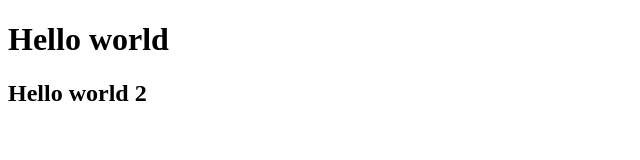
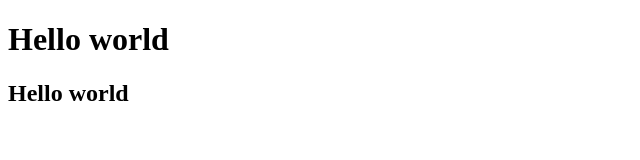
Before and after one commit to maihoc86/projectdau, a plain HTML site: page index.html in a window 1280 px wide. Shown: the full height of the page, 0-640 px from the left. Drawn offline with Linux system fonts and the light colour scheme.

Commit message:
thu hai change

```diff
--- a/index.html
+++ b/index.html
@@ -9,6 +9,6 @@
   <body>
     <h1>Hello world</h1>
 
-    <h2>Hello world 2</h2>
+    <h2>Hello world</h2>
   </body>
 </html>
```
